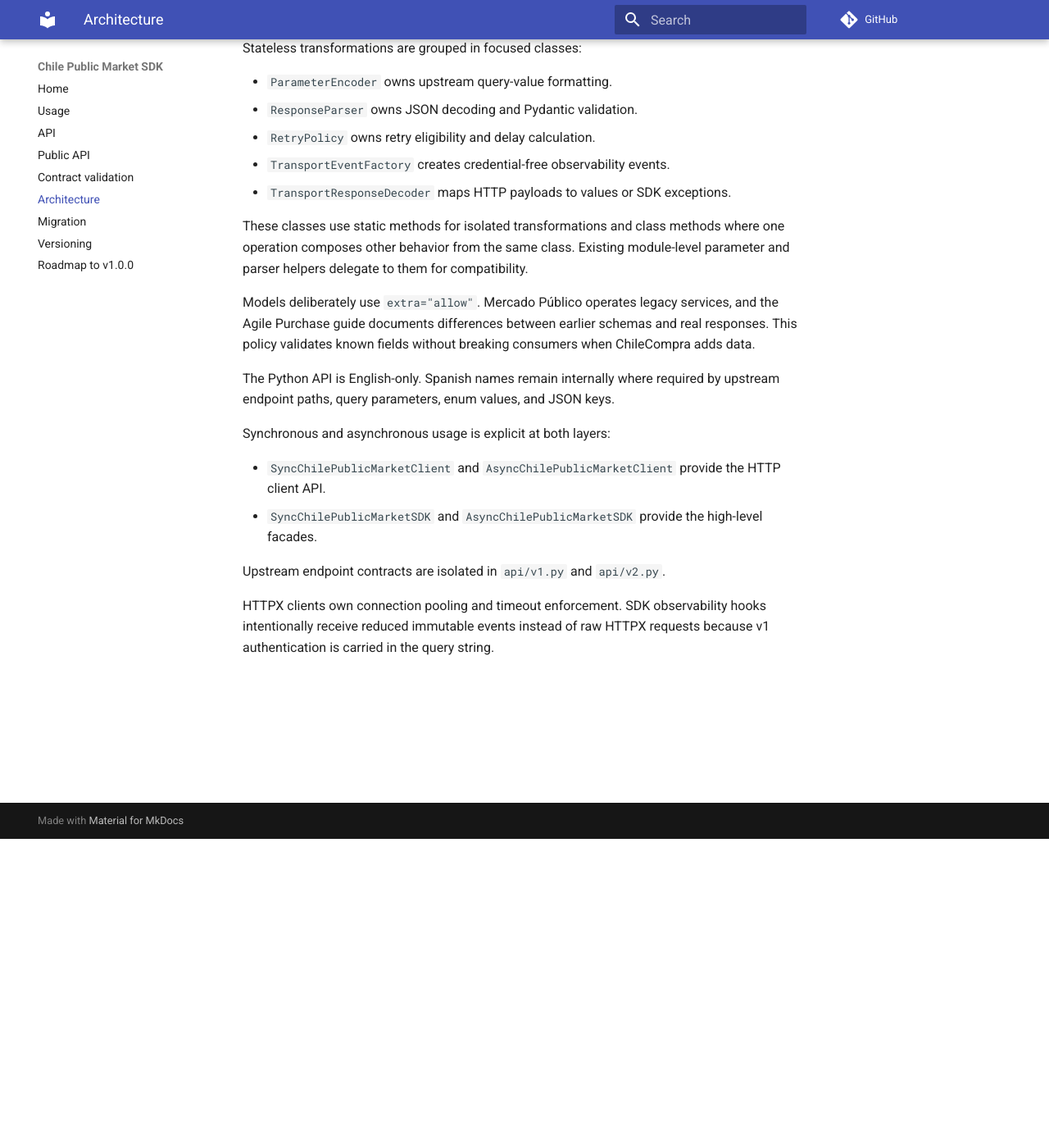
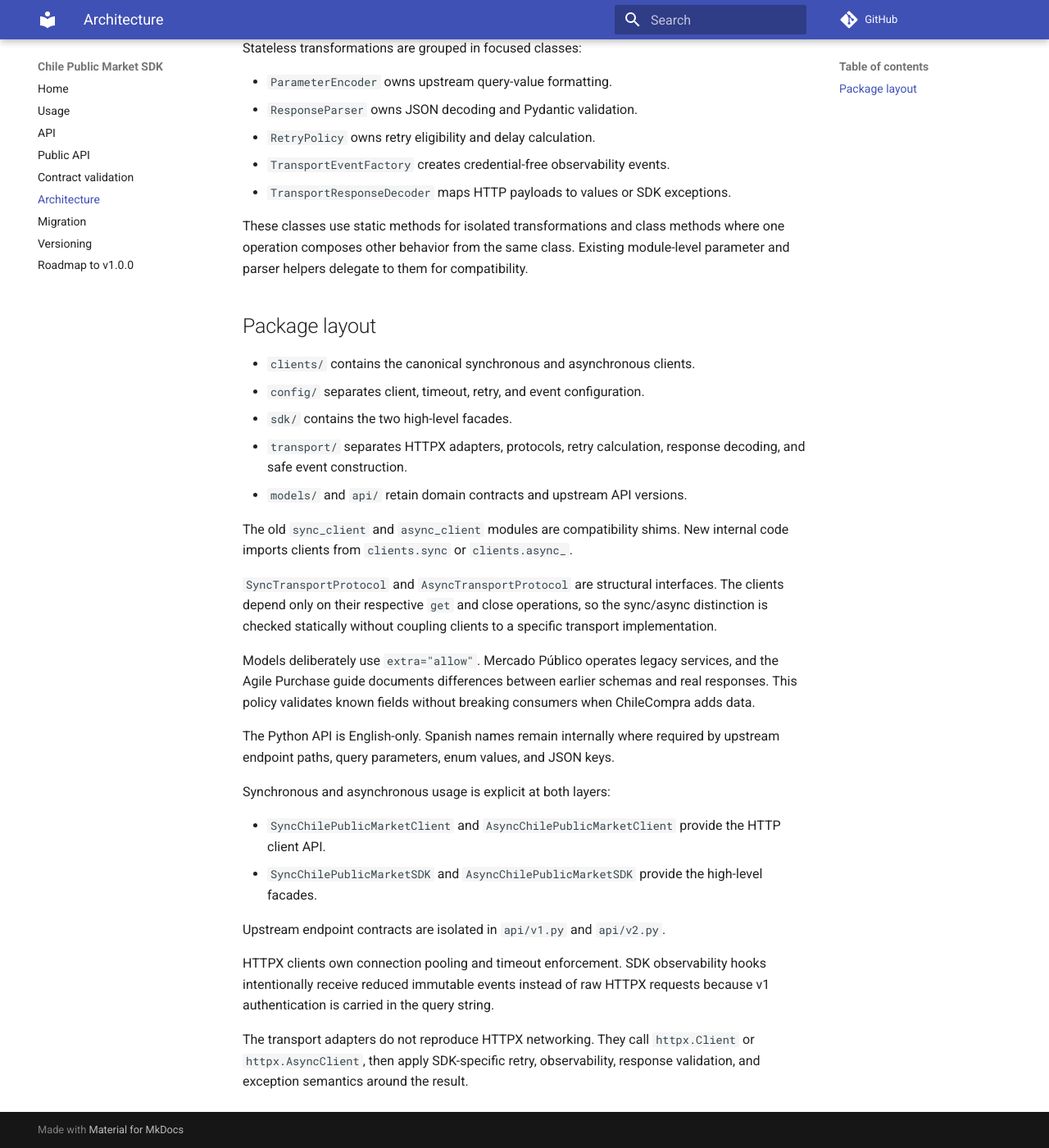
Before and after one commit to ezer-mackenzie/chile-public-market-sdk, an MkDocs documentation site: the page built from docs/architecture.md, in a window 1280 px wide and 1400 px high, scrolled down 377 px. Shown: the whole window at 82% size. Built offline with MkDocs 1.6.1 and Material for MkDocs 9.7.7, drawn with Linux system fonts in a browser that asks for light colours; comment, search, counter and statistics services are not loaded.

Commit message:
docs: explain package and transport boundaries

```diff
--- a/docs/architecture.md
+++ b/docs/architecture.md
@@ -21,6 +21,23 @@ These classes use static methods for isolated transformations and class methods
 where one operation composes other behavior from the same class. Existing
 module-level parameter and parser helpers delegate to them for compatibility.
 
+## Package layout
+
+- `clients/` contains the canonical synchronous and asynchronous clients.
+- `config/` separates client, timeout, retry, and event configuration.
+- `sdk/` contains the two high-level facades.
+- `transport/` separates HTTPX adapters, protocols, retry calculation,
+  response decoding, and safe event construction.
+- `models/` and `api/` retain domain contracts and upstream API versions.
+
+The old `sync_client` and `async_client` modules are compatibility shims. New
+internal code imports clients from `clients.sync` or `clients.async_`.
+
+`SyncTransportProtocol` and `AsyncTransportProtocol` are structural interfaces.
+The clients depend only on their respective `get` and close operations, so the
+sync/async distinction is checked statically without coupling clients to a
+specific transport implementation.
+
 Models deliberately use `extra="allow"`. Mercado Público operates legacy
 services, and the Agile Purchase guide documents differences between earlier
 schemas and real responses. This policy validates known fields without
@@ -41,3 +58,7 @@ Upstream endpoint contracts are isolated in `api/v1.py` and `api/v2.py`.
 HTTPX clients own connection pooling and timeout enforcement. SDK observability
 hooks intentionally receive reduced immutable events instead of raw HTTPX
 requests because v1 authentication is carried in the query string.
+
+The transport adapters do not reproduce HTTPX networking. They call
+`httpx.Client` or `httpx.AsyncClient`, then apply SDK-specific retry,
+observability, response validation, and exception semantics around the result.
```
Also changed, not shown: docs/api.md (+2 -2 lines).
